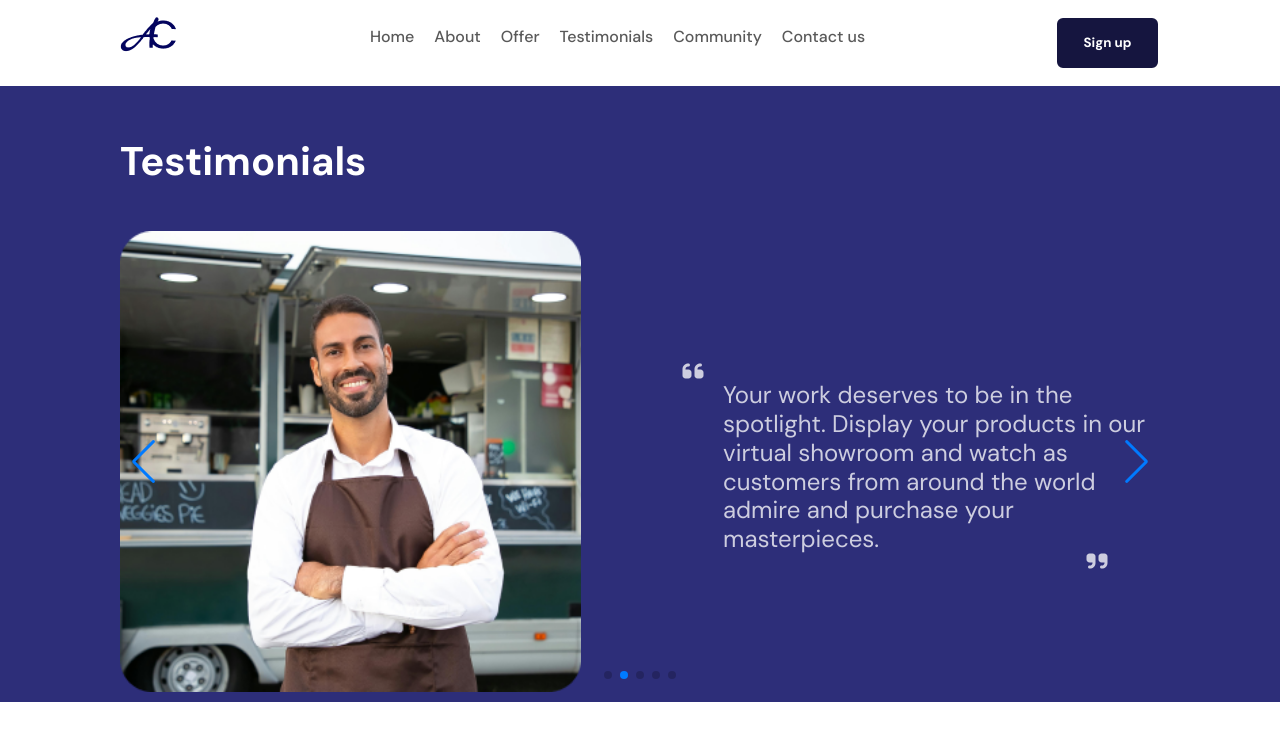
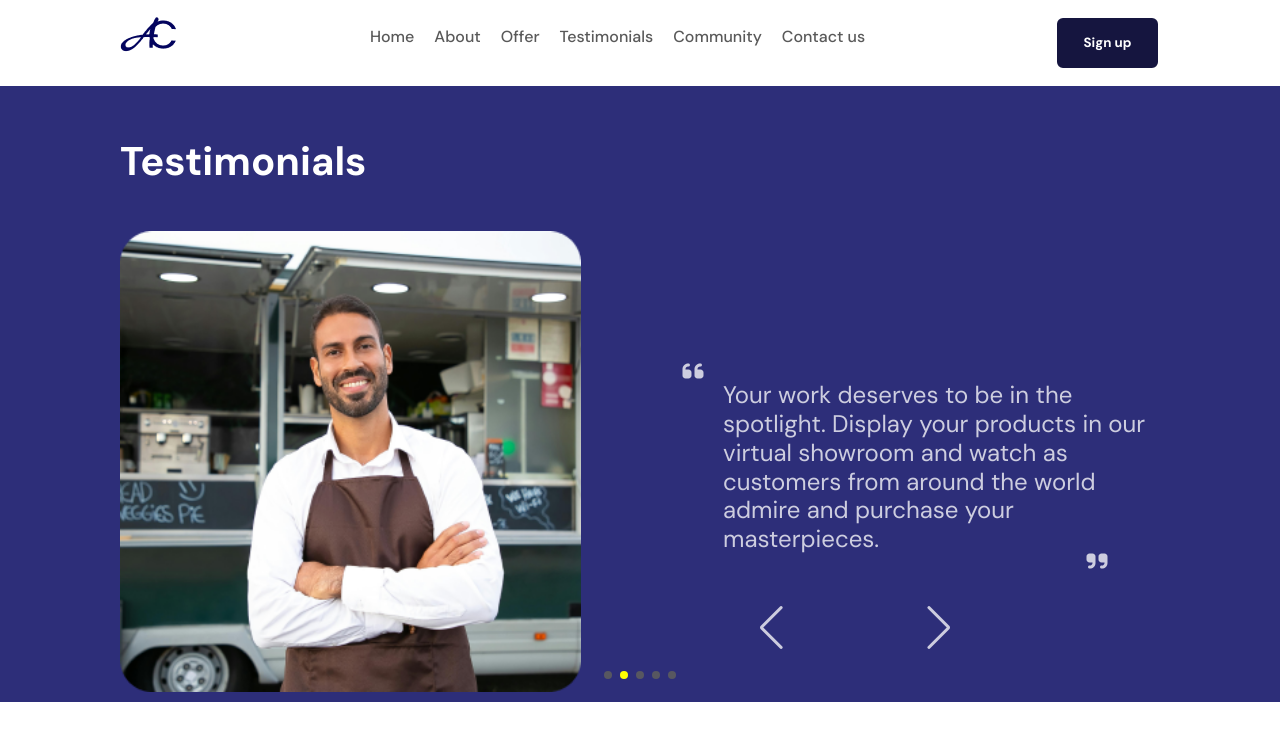
Before and after one commit to kponky/Artisan-app-WTF2024, a React (Vite) app: page /testimonial in a window 1280 px wide. Shown: the top 740 px of the page. Built offline with nearby package versions, Linux system fonts and the light colour scheme.

Commit message:
swiper color changed

```diff
--- a/src/App.css
+++ b/src/App.css
@@ -390,3 +390,36 @@ gap: 130px;
   top: 180px;
 
 }
+.swiper-button-next:after{
+  color: #CDCDDF;
+  right: 200px;
+}
+
+.swiper-button-prev:after{
+  color: #CDCDDF;
+  left: 630px;
+}
+
+.swiper-button-prev:after, .swiper-button-next:after {
+  top: 166px;
+  font-family: swiper-icons;
+  font-size: var(--swiper-navigation-size);
+  text-transform: none !important;
+  letter-spacing: 0;
+  font-variant: initial;
+  line-height: 1;
+  position: absolute;
+   }
+
+   /* .swiper-pagination {
+    position: absolute;
+    text-align: center;
+    transition: 300ms opacity;
+    transform: translate3d(0, 0, 0);
+    z-index: 10;
+    /* display: none;} */
+
+    .swiper-horizontal > .swiper-pagination-bullets .swiper-pagination-bullet, .swiper-pagination-horizontal.swiper-pagination-bullets .swiper-pagination-bullet {
+      margin: 0 var(--swiper-pagination-bullet-horizontal-gap, 4px);
+      background: yellow;
+  }
--- a/src/Components/Testiminial.jsx
+++ b/src/Components/Testiminial.jsx
@@ -18,7 +18,7 @@ const Testiminial = () => {
     spaceBetween={30}
     centeredSlides = {true}
     autoplay = {{
-      delay: 2500,
+      delay: 3000,
     disableOnInteraction: false
   }}
   pagination = {{
```
